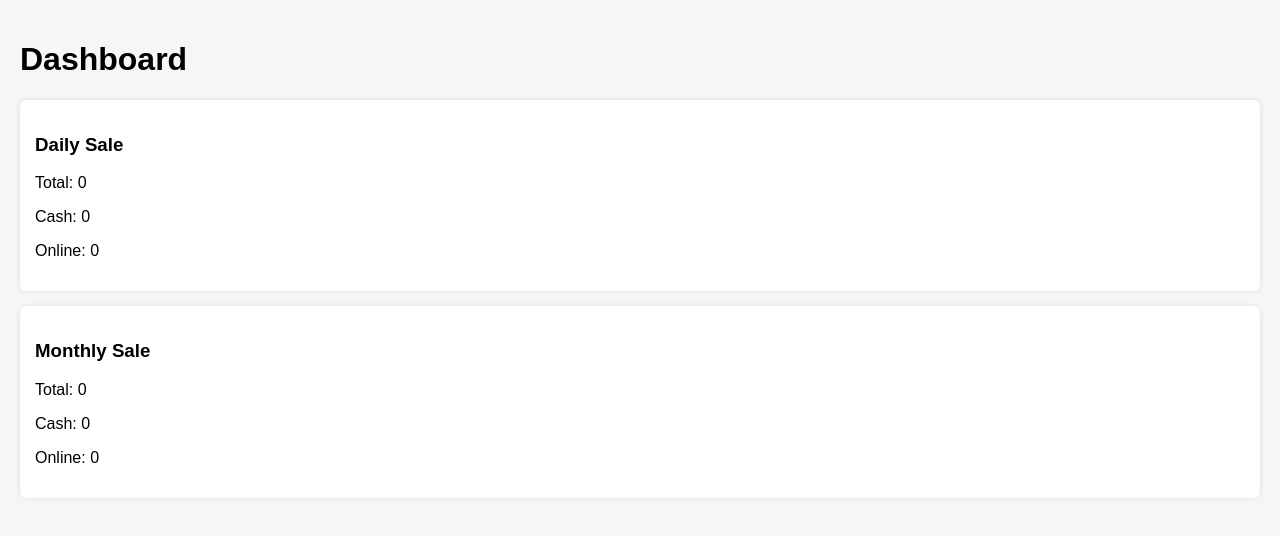
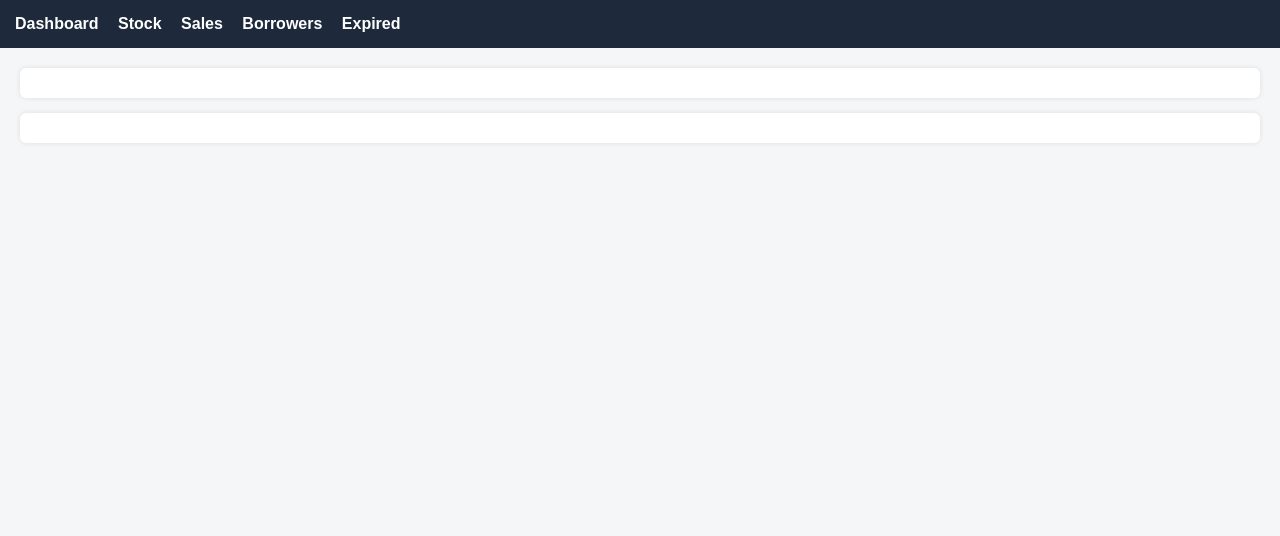
Before and after one commit to Harshit4646/inventory-system, a website: page public/index.html in a window 1280 px wide. Drawn offline with Linux system fonts and the light colour scheme.

Commit message:
Update index.html

```diff
--- a/public/index.html
+++ b/public/index.html
@@ -1,28 +1,26 @@
 <!DOCTYPE html>
-<html lang="en">
+<html>
 <head>
-  <meta charset="UTF-8">
-  <title>Inventory Dashboard</title>
-  <link rel="stylesheet" href="css/style.css">
+  <title>Dashboard</title>
+  <link rel="stylesheet" href="/css/style.css">
 </head>
 <body>
-  <div class="container">
-    <h1>Dashboard</h1>
-    <div class="flex-row">
-      <div class="card">
-        <h3>Daily Sale</h3>
-        <p>Total: <span id="dailyTotal">0</span></p>
-        <p>Cash: <span id="dailyCash">0</span></p>
-        <p>Online: <span id="dailyOnline">0</span></p>
-      </div>
-      <div class="card">
-        <h3>Monthly Sale</h3>
-        <p>Total: <span id="monthlyTotal">0</span></p>
-        <p>Cash: <span id="monthlyCash">0</span></p>
-        <p>Online: <span id="monthlyOnline">0</span></p>
-      </div>
-    </div>
-  </div>
-  <script type="module" src="js/dashboard.js"></script>
+
+<header>
+  <nav>
+    <a href="/index.html">Dashboard</a>
+    <a href="/stock.html">Stock</a>
+    <a href="/sales.html">Sales</a>
+    <a href="/borrowers.html">Borrowers</a>
+    <a href="/expired.html">Expired</a>
+  </nav>
+</header>
+
+<div class="container">
+  <div class="card" id="daily"></div>
+  <div class="card" id="monthly"></div>
+</div>
+
+<script src="/js/dashboard.js"></script>
 </body>
 </html>
```
